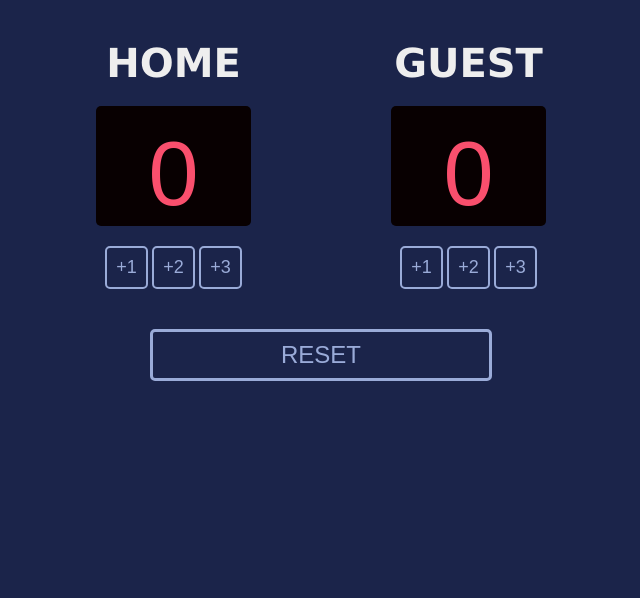
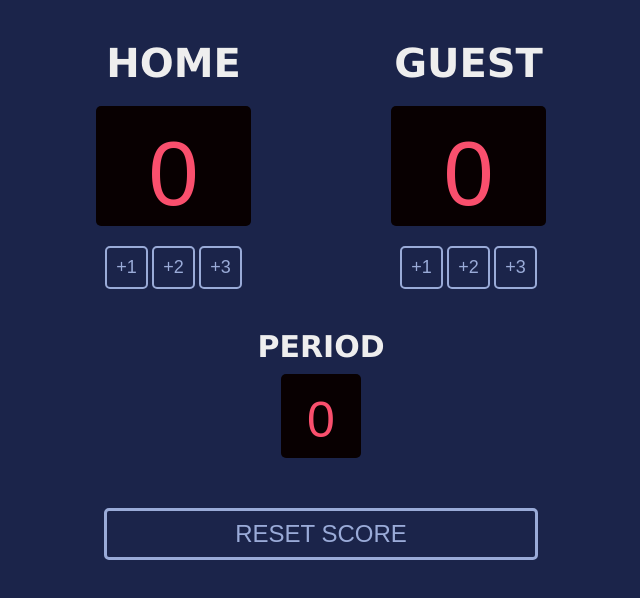
Before and after one commit to FronkTP/basketball-scoreboard, a plain HTML site: page index.html in a window 1280 px wide. Shown: the whole page, without its empty margins (319-959 px from the left). Drawn offline with Linux system fonts and the light colour scheme; a web font is replaced by a local one.

Commit message:
add period display and button

```diff
--- a/index.css
+++ b/index.css
@@ -17,13 +17,20 @@ body {
     gap: 100px;
 }
 
-h3 {
+h3, h4 {
     margin-top: 40px;
     margin-bottom: 0;
     font-family: Verdana;
-    font-size: 40px;
     font-weight: 700;
     color: #EEEEEE;
+}
+
+h3 {
+    font-size: 40px;
+}
+
+h4 {
+    font-size: 30px;
 }
 
 .score {
@@ -41,6 +48,20 @@ p {
     border-radius: 5px;
 }
 
+#period {
+    width: 80px;
+    margin: 10px auto;
+    padding-top: 17px;
+    border: none;
+    text-align: center;
+    font-size: 50px;
+    font-weight: 400;
+    background: #080001;
+    color: #F94F6D;
+    border-radius: 5px;
+    cursor: pointer;
+}
+
 button {
     padding: 9px;
     background: transparent;
@@ -53,7 +74,9 @@ button {
 }
 
 #reset-btn {
-    margin-top: 40px;
+    display: block;
+    min-width: 100px;
+    margin: 40px auto;
     padding-left: 10vw;
     padding-right: 10vw;
     font-size: 24px;
--- a/index.html
+++ b/index.html
@@ -29,8 +29,12 @@
                     </div>
                 </div>
             </div>
+            <div></div>
+                <h4>PERIOD</h4>
+                <button id="period" onclick="periodIncrement()">0</button>
+            </div>
             <div>
-                <button id="reset-btn" onclick="reset()">RESET</button>
+                <button id="reset-btn" onclick="reset()">RESET SCORE</button>
             </div>
         </div>
         <script src="index.js"></script>
--- a/index.js
+++ b/index.js
@@ -1,7 +1,9 @@
 let homeScore = document.getElementById("home-score")
 let guestScore = document.getElementById("guest-score")
+let period = document.getElementById("period")
 let homeCount = 0
 let guestCount = 0
+let periodCount = 0
 
 function homeIncrementByOne() {
     homeCount += 1
@@ -33,6 +35,14 @@ function guestIncrementByThree() {
     guestScore.textContent = guestCount
 }
 
+function periodIncrement() {
+    periodCount += 1
+    if (periodCount > 4) {
+        periodCount = 0
+    }
+    period.textContent = periodCount
+}
+
 function reset() {
     homeCount = 0
     guestCount = 0
```
